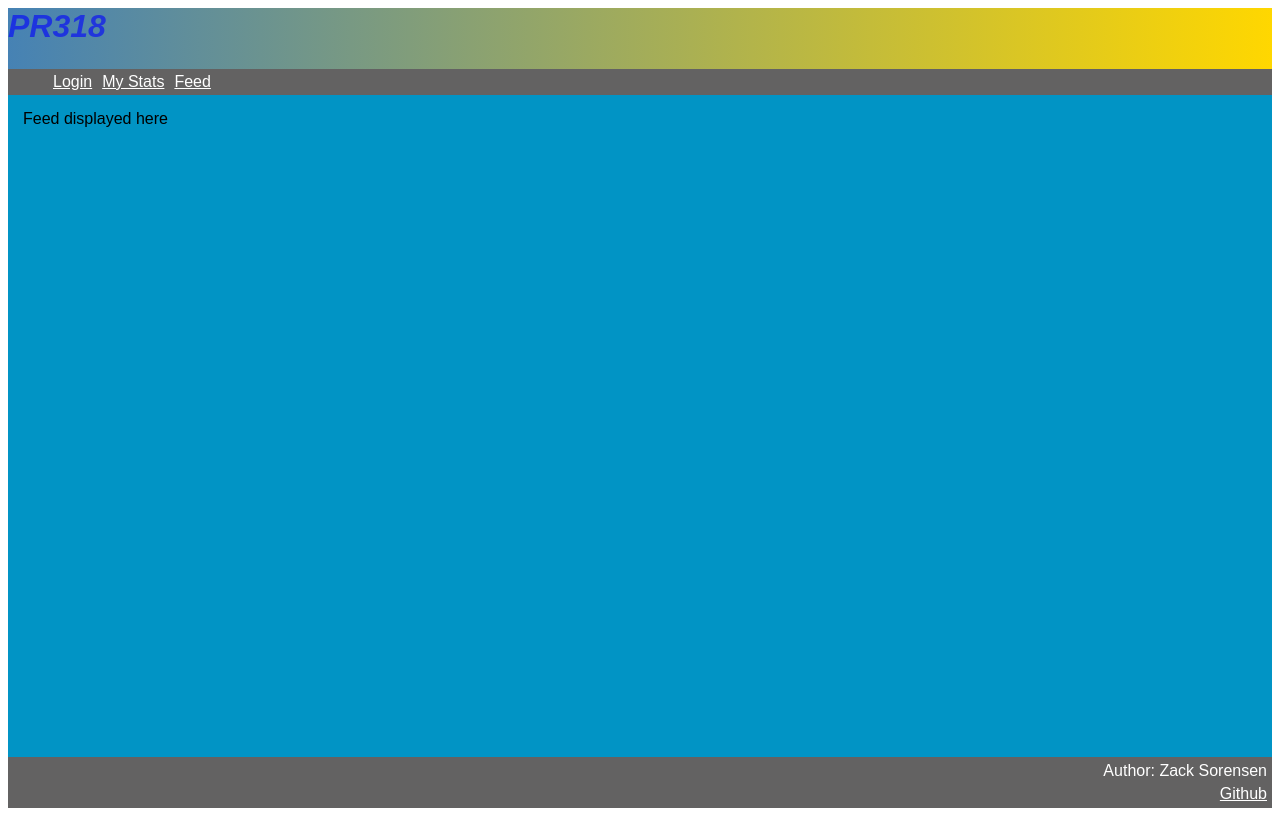
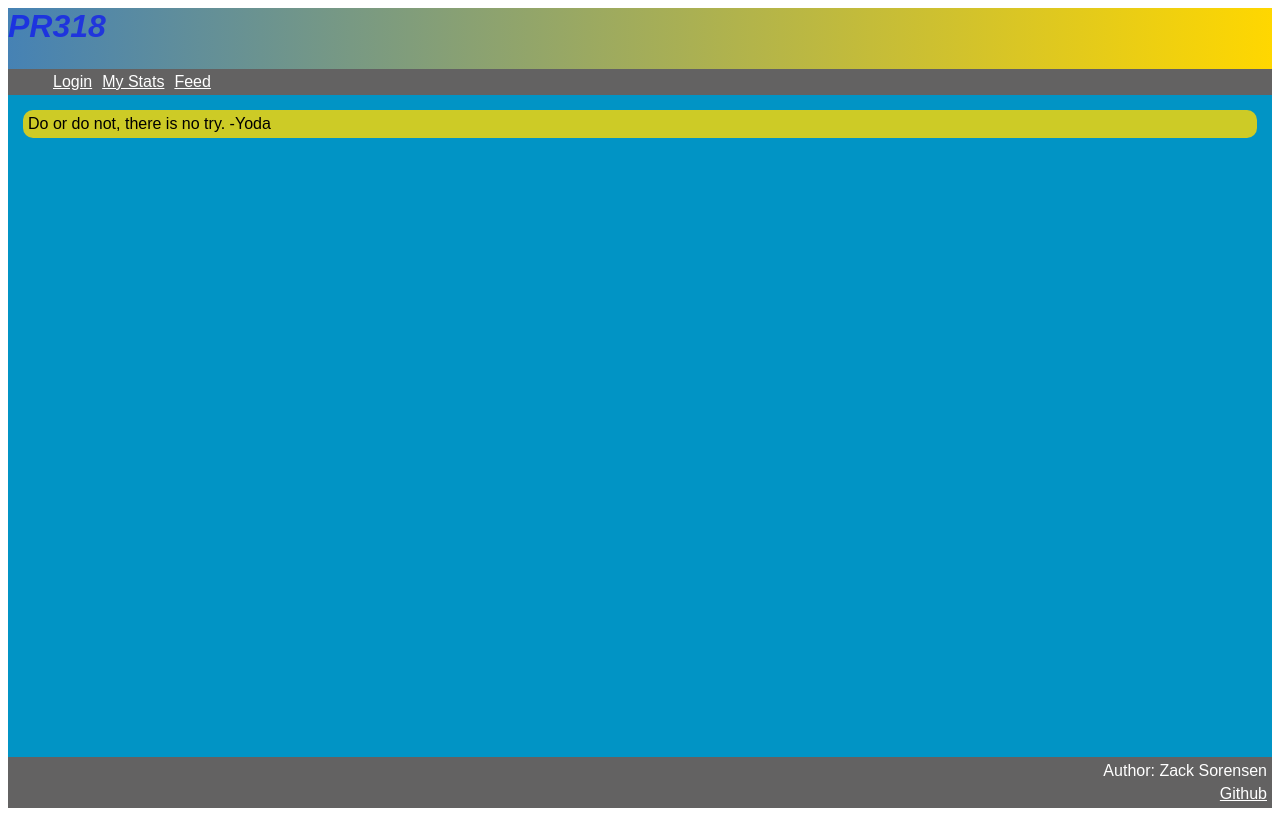
Before and after one commit to zackjsorensen/startup, a React (Vite) app in the folder startup_html/: page /feed in a window 1280 px wide. Built offline with nearby package versions, Linux system fonts and the light colour scheme; no server answers.

Commit message:
Quote component

```diff
--- a/startup_html/src/app.css
+++ b/startup_html/src/app.css
@@ -115,7 +115,7 @@ button {
     /* padding: px; */
     /* justify-content: space-around; */
 
-}
+
 
 .popup {
     z-index: 2;
--- /dev/null
+++ b/startup_html/src/feed/Quote.jsx
@@ -0,0 +1,31 @@
+import React from 'react';
+
+export function Quote() {
+    const [quote, setQuote] = React.useState('Loading...');
+    const [quoteAuthor, setQuoteAuthor] = React.useState('unknown');
+
+    // fetch(url)
+    // .then((x) => x.json())
+    // .then((response) => {
+    //     document.querySelector("#quote").textContent = JSON.stringify(response.content, null, " ") + " -" + response.author;
+    // })
+
+
+    React.useEffect(() => {
+        fetch("https://api.quotable.io/random")
+            .then((response) => response.json())
+            .then((data) => {
+                setQuote(data.content);
+                setQuoteAuthor(data.author);
+            })
+            .catch(() => {
+                console.log("Error: quote fetch request failed");
+                setQuote("Do or do not, there is no try.");
+                setQuoteAuthor("Yoda");
+            })
+    }, [])
+
+    return (
+        <div id="quote_div">{quote} -{quoteAuthor}</div>
+    );
+}
--- a/startup_html/src/feed/feed.jsx
+++ b/startup_html/src/feed/feed.jsx
@@ -1,9 +1,10 @@
 import React from 'react';
+import { Quote } from './Quote';
 
 export function Feed() {
   return (
     <main id="feedmain">
-      <div>Feed displayed here</div>
+      <Quote/>
     </main>
   );
 }
```
